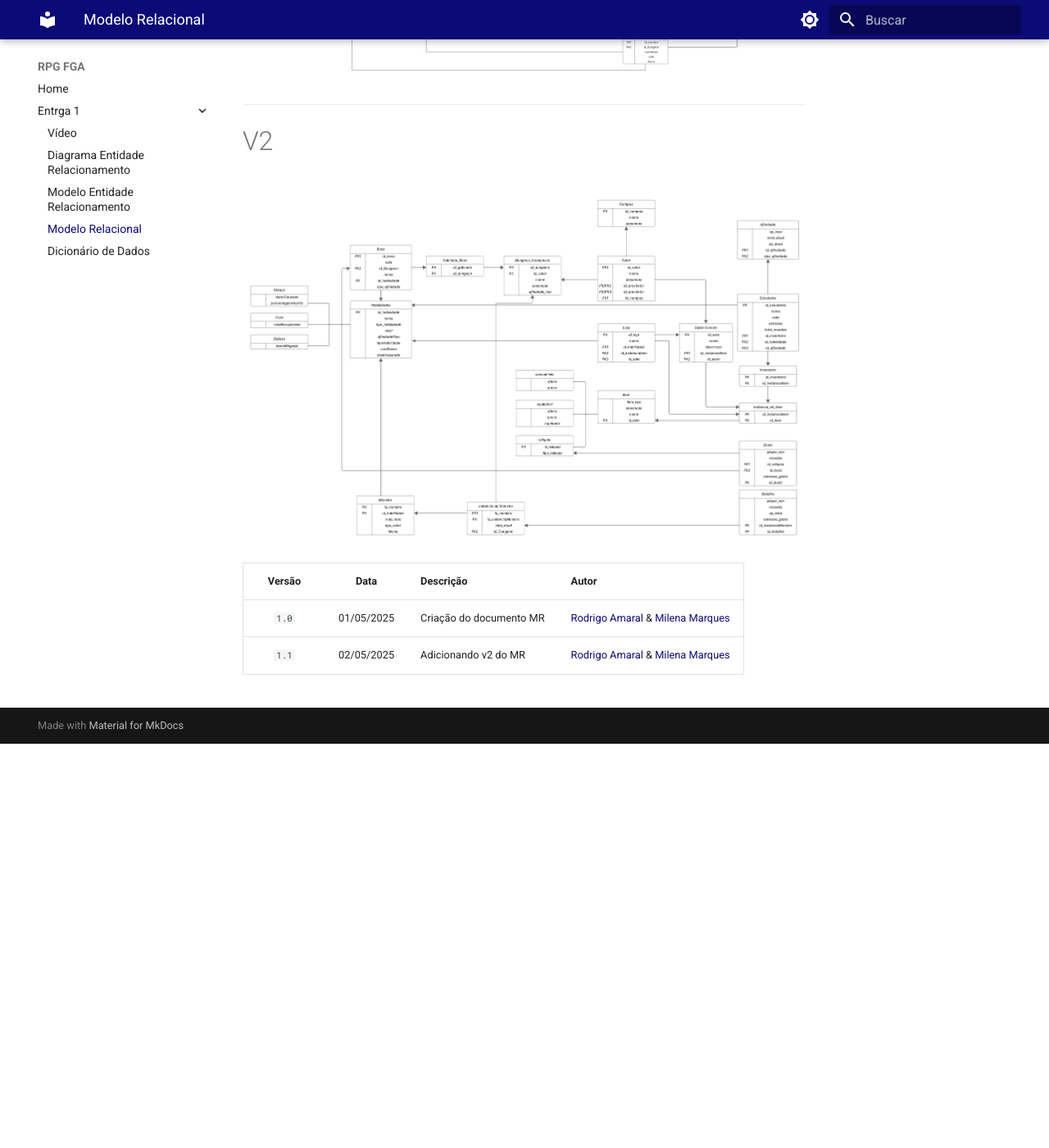
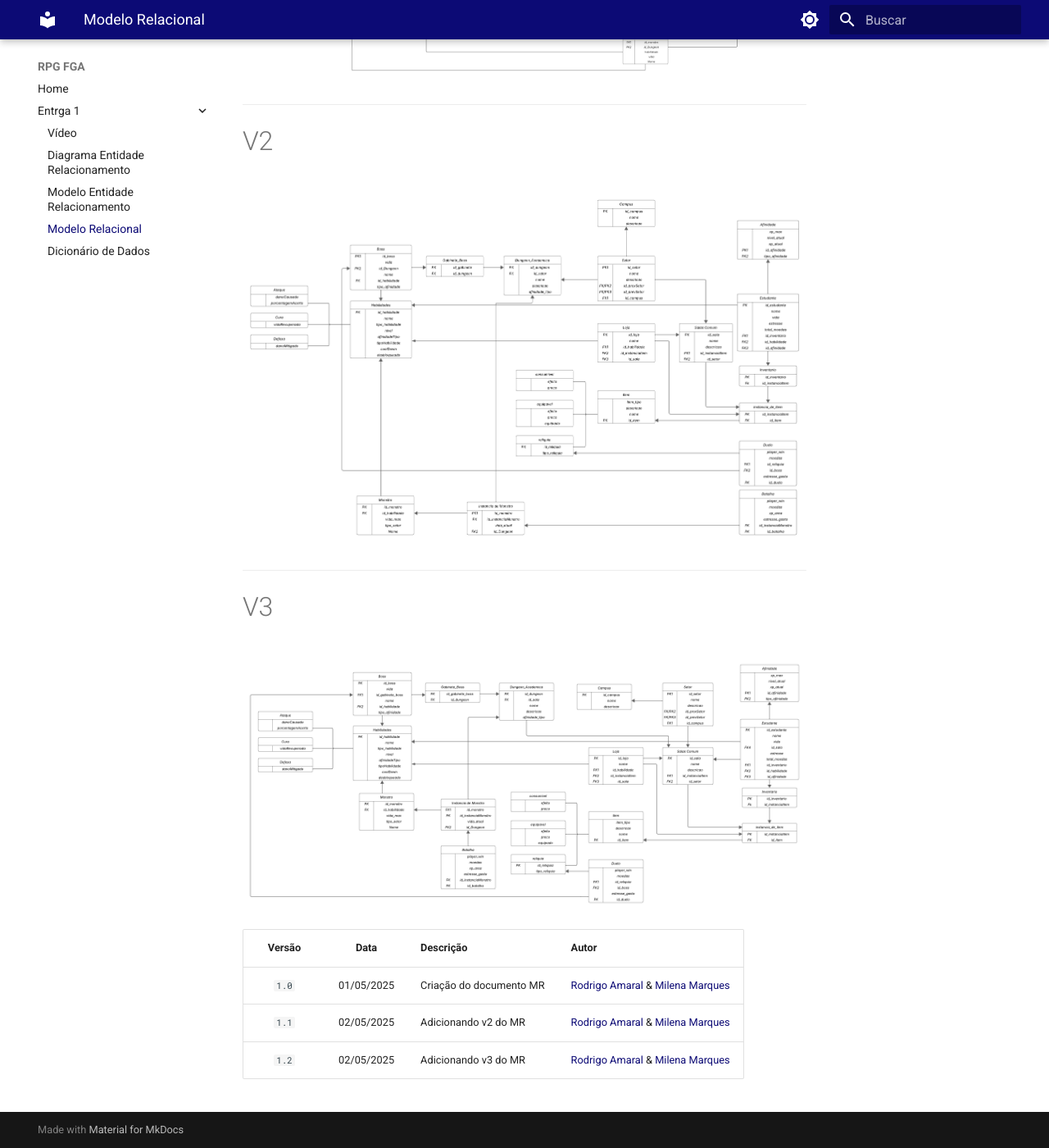
Before and after one commit to SBD1/2025.1_RPG_FGA, an MkDocs documentation site: the page built from docs/entrega1/relacionamentov1.md, in a window 1280 px wide and 1400 px high, scrolled down 726 px. Shown: the whole window at 82% size. Built offline with MkDocs 1.6.1 and Material for MkDocs 9.7.7, drawn with Linux system fonts in a browser that asks for light colours; before the commit the page ends 1633 px from its top, so only the background shows below that.

Commit message:
add v3 MR
Co-authored-by: milenamso <oliveirademilena@gmail.com>

```diff
--- a/docs/entrega1/relacionamentov1.md
+++ b/docs/entrega1/relacionamentov1.md
@@ -19,8 +19,16 @@ O Modelo Relacional (MREL) representa logicamente como as entidades e seus relac
 
 ![mr versão 2](../assets/mrv2.png)
 
+---
+
+
+# V3
+
+
+![mr versão 3](../assets/mrv3.png)
 
 | Versão |  Data  | Descrição| Autor                 |
 | :----: | :--------: | ---------------------------------- | -------------------------------------------------------------------------------- |
 | `1.0` | 01/05/2025 | Criação do documento MR      | [Rodrigo Amaral](https://github.com/rodrigoFAmaral) & [Milena Marques](https://github.com/milenamso)|
 | `1.1` | 02/05/2025 | Adicionando v2 do MR      | [Rodrigo Amaral](https://github.com/rodrigoFAmaral) & [Milena Marques](https://github.com/milenamso)|
+| `1.2` | 02/05/2025 | Adicionando v3 do MR      | [Rodrigo Amaral](https://github.com/rodrigoFAmaral) & [Milena Marques](https://github.com/milenamso)|
```
Also changed, not shown: docs/assets/mrv3.png (added).
